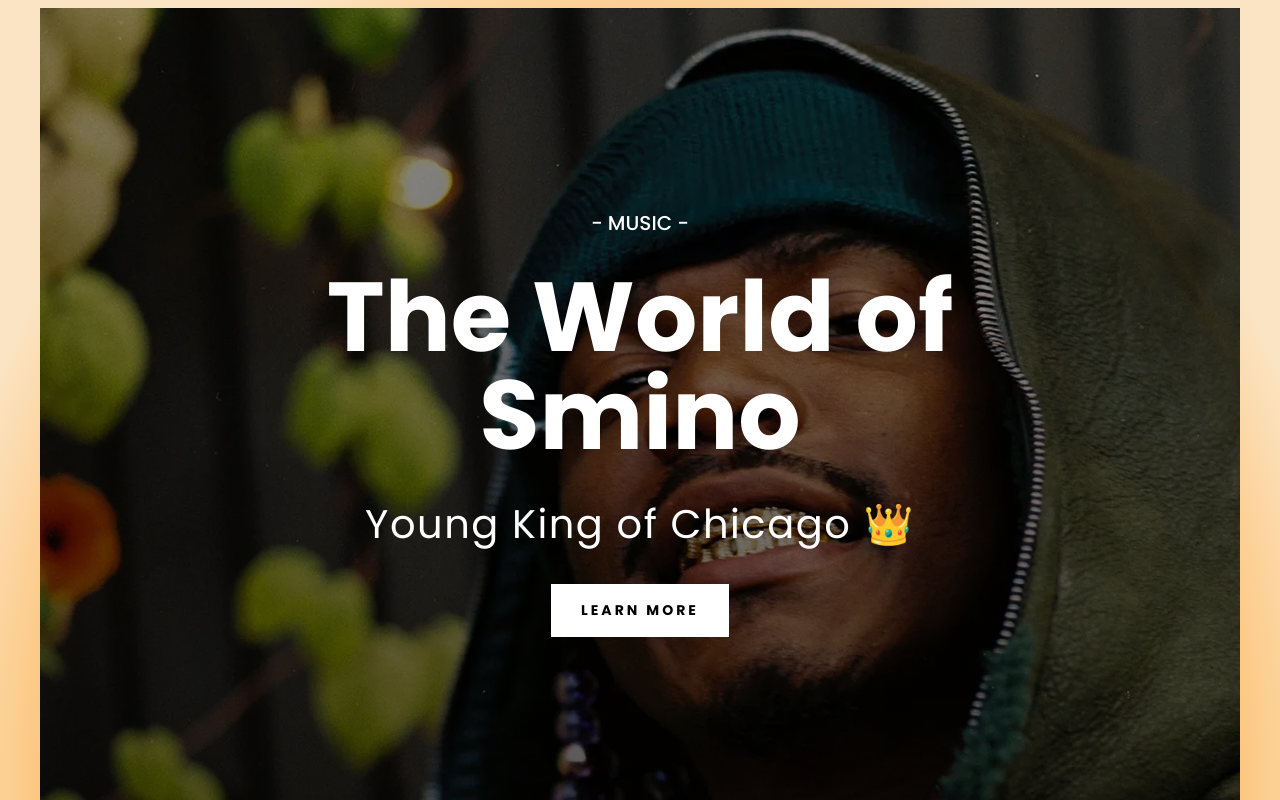
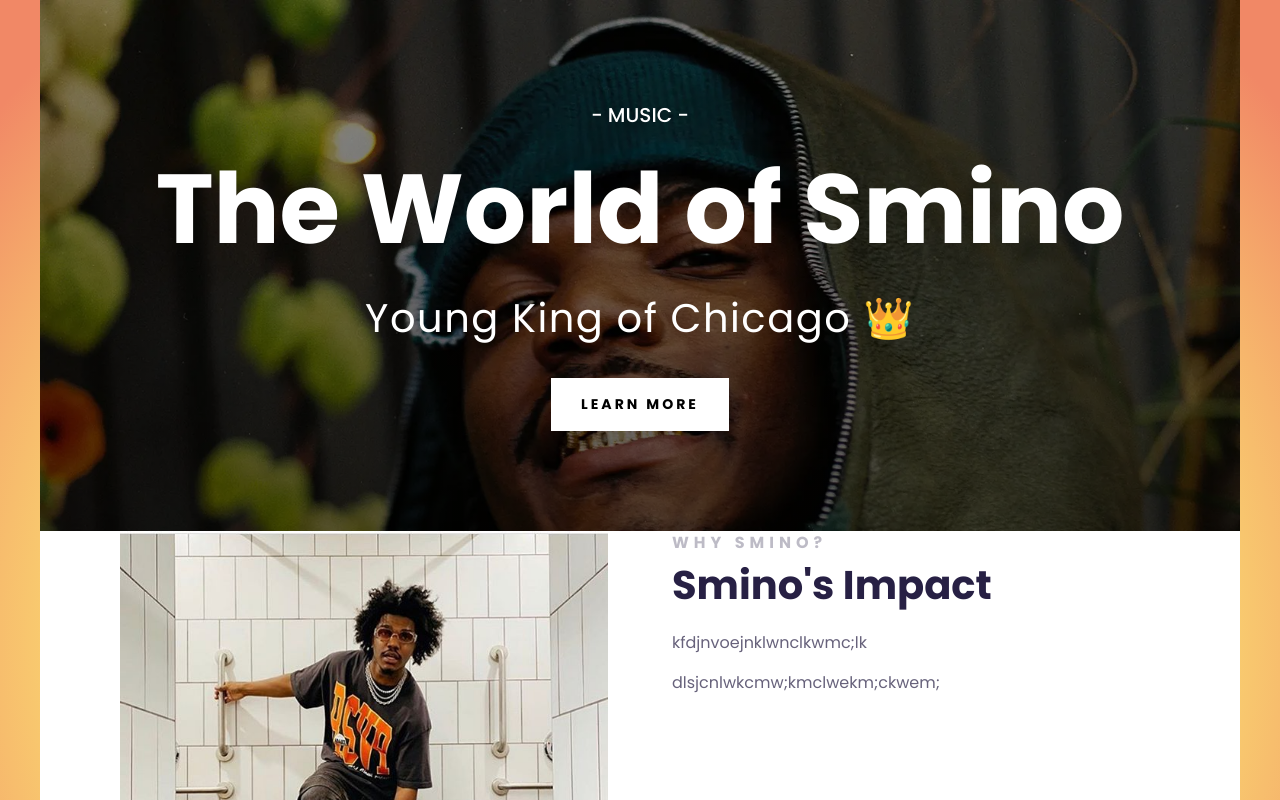
Before and after one commit to ariaLed72/The-World-of-Smino, a plain HTML site: page index.html in a window 1280 px wide. Shown: the top 800 px of the page. Drawn offline with Linux system fonts and the light colour scheme.

Commit message:
Updated background color and body padding and margin

```diff
--- a/src/style.css
+++ b/src/style.css
@@ -1,8 +1,10 @@
 body {
   font-family: "Poppins", sans-serif;
-  background: radial-gradient(rgb(255, 161, 40) 48%, rgb(251, 228, 195) 80%);
+  background: radial-gradient(rgb(252, 235, 115) 53%, rgb(241, 136, 102) 92%);
   background-repeat: no-repeat;
   background-size: auto;
+  margin: 0px;
+  padding: 0px;
 }
 
 header {
@@ -13,7 +15,7 @@ header {
   background-size: cover;
   text-align: center;
   color: white;
-  padding: 200px;
+  padding: 100px;
 }
 
 header h1 {
```
